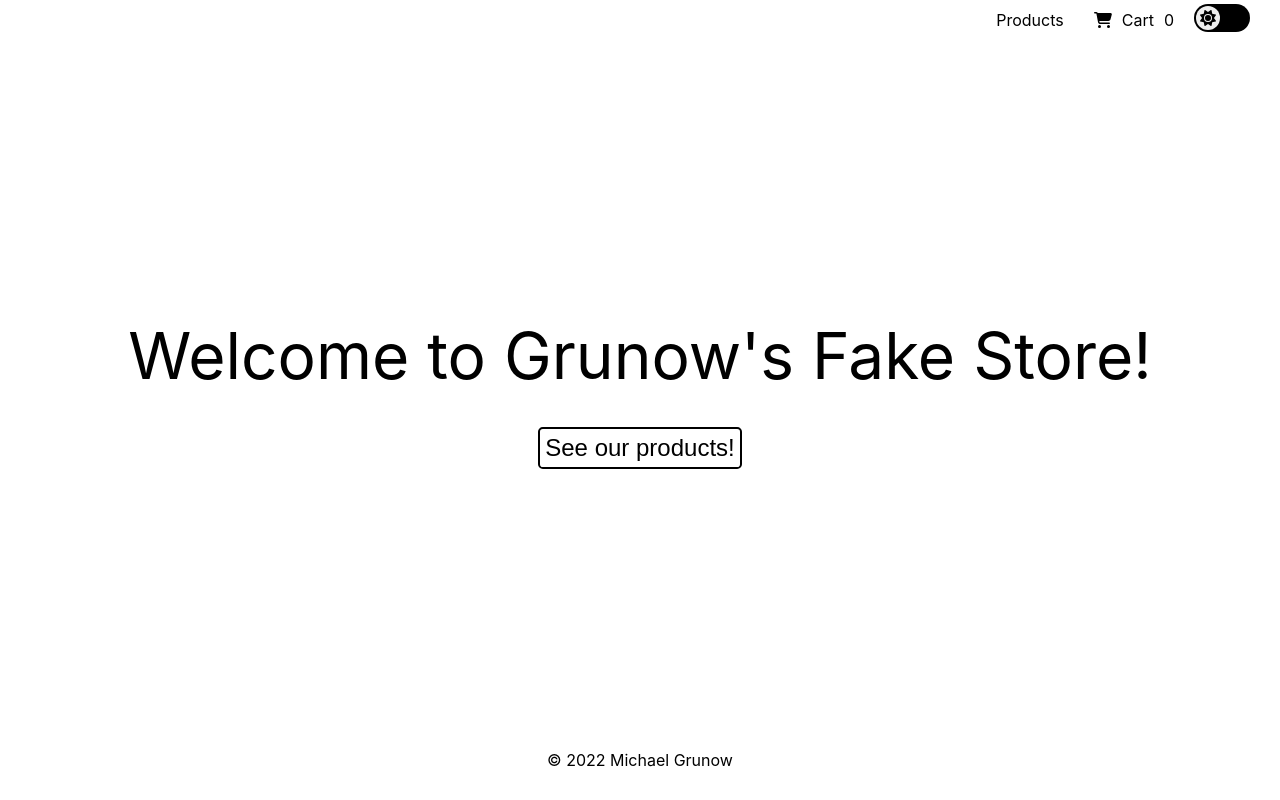
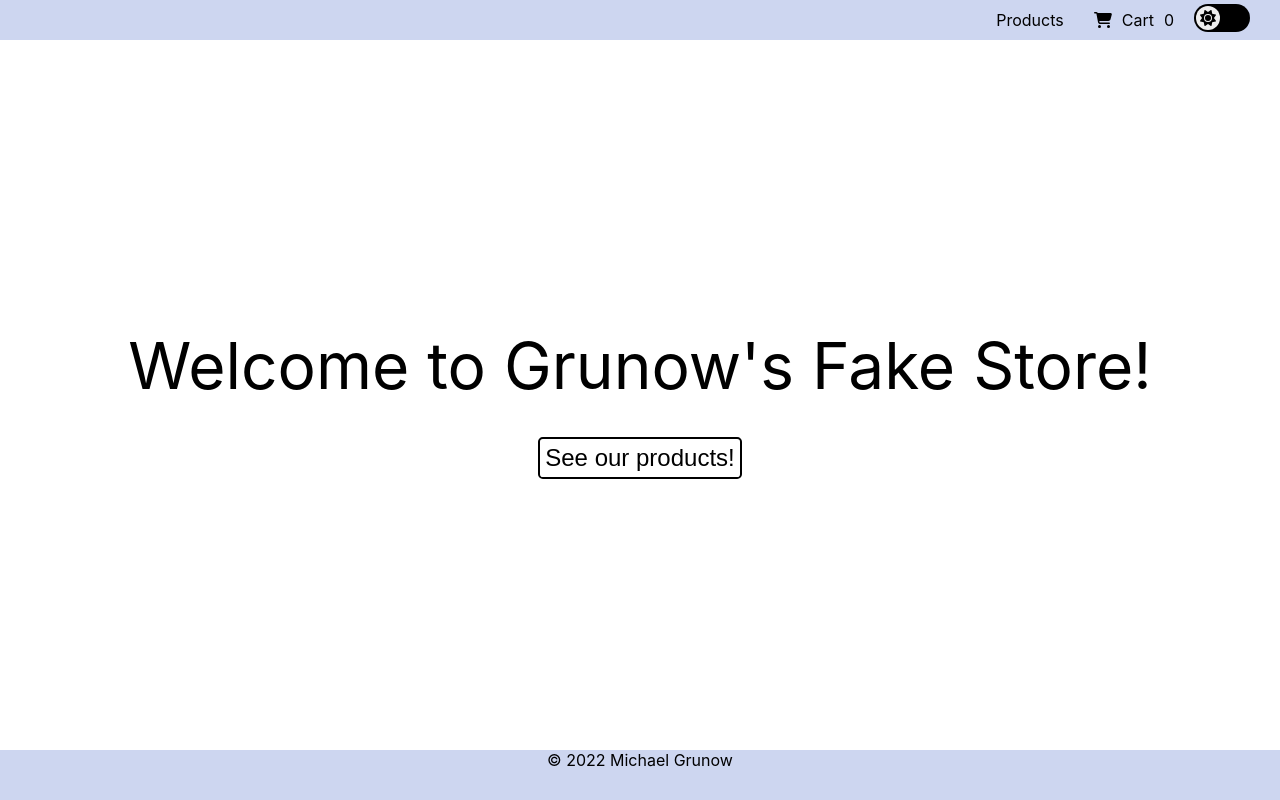
Before and after one commit to MGrunow1/fake-store, a React (Create React App) app: page / in a window 1280 px wide. Built offline with nearby package versions, Linux system fonts and the light colour scheme.

Commit message:
fix(app): give color to header and footer

```diff
--- a/src/components/StyledComponents.js
+++ b/src/components/StyledComponents.js
@@ -75,6 +75,12 @@ align-items: center;
 export const FooterContainer = styled.footer`
 text-align: center;
 min-height: 50px;
+${(props) => props.dark
+  ? `background-color: #3c4c77;
+    color: white;`
+  : `background-color: #cdd6f0;
+    color: black;`
+}
 `;
 
 export const FormInput = styled.input`
@@ -102,6 +108,13 @@ ${(props) => (props.disabled && !props.dark)
 export const HeaderContainer = styled.header`
 display: flex;
 justify-content: flex-end;
+margin-bottom: 20px;
+${(props) => props.dark
+  ? `background-color: #3c4c77;
+    color: white;`
+  : `background-color: #cdd6f0;
+    color: black;`
+}
 `;
 
 export const InputLabel = styled.label`
--- a/src/components/header-footer/HeaderFooter.js
+++ b/src/components/header-footer/HeaderFooter.js
@@ -10,13 +10,13 @@ export default function HeaderFooter() {
     const { theme } = useContext(ThemeContext);
     return (
         <PageContainer dark={theme === 'dark'}>
-        <HeaderContainer>
+        <HeaderContainer dark={theme === 'dark'}>
             <NavBar />
             <CartWidget />
             <ThemeSwitch />
         </HeaderContainer>
         <div><Outlet /></div>
-        <FooterContainer>
+        <FooterContainer dark={theme === 'dark'}>
             &copy; 2022 Michael Grunow
         </FooterContainer>
         </PageContainer>
```
